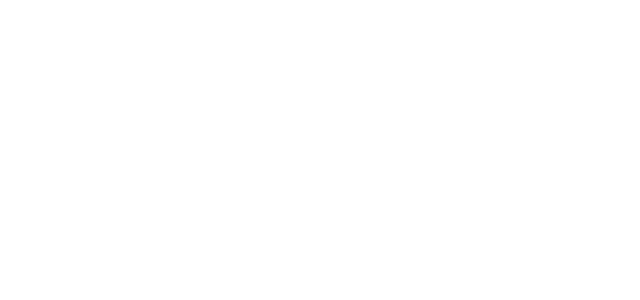
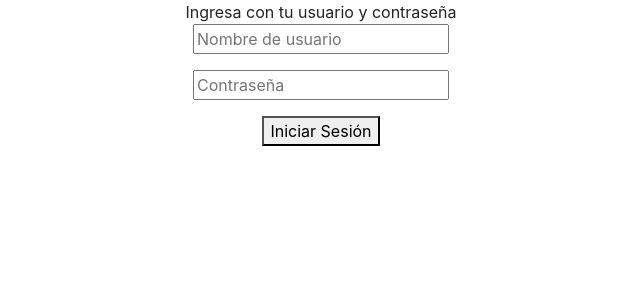
Before and after one commit to fas23/pilis-mod3-sajama-zerpa, a React (Create React App) app: page /login in a window 1280 px wide. Before the commit this address had no page. Shown: the top 300 px of the page, without its empty margins (319-959 px from the left). Built offline with nearby package versions, Linux system fonts and the light colour scheme.

Commit message:
add login

```diff
--- a/src/App.js
+++ b/src/App.js
@@ -5,6 +5,7 @@
 import { Route, Routes } from 'react-router-dom';
 import Home from './routes/Home/Home';
 import LocationCreate from './routes/Location/LocationCreate';
+import Login from './routes/Login/Login';
 
 function App() {
   const { setLocations } = useContext(LocationContext);
@@ -18,6 +19,7 @@
       <div className="App">
         <Routes>
           <Route index element={<Home />} />
+          <Route path='login' element={<Login />} />
           <Route path='location/create' element={<LocationCreate />} />
         </Routes>
       </div>
--- /dev/null
+++ b/src/contexts/UserContext.js
@@ -0,0 +1,13 @@
+import { createContext, useState } from "react";
+
+export const UserContext = createContext({
+    currentUser: {},
+    setCurrentUser: () => { }
+})
+
+export const UserProvider = ({ children }) => {
+    const [currentUser, setCurrentUser] = useState(null);
+    const value = { currentUser, setCurrentUser };
+
+    return <UserContext.Provider value={value}>{children}</UserContext.Provider>;
+}
--- /dev/null
+++ b/src/routes/Login/Login.jsx
@@ -0,0 +1,51 @@
+import { useContext } from "react";
+import { useForm } from "react-hook-form";
+import { useNavigate } from "react-router-dom";
+import { UserContext } from "../../contexts/UserContext";
+
+const Login = () => {
+  const { setCurrentUser } = useContext(UserContext);
+  const {
+    register,
+    handleSubmit,
+    formState: { errors },
+  } = useForm();
+  const navigate = useNavigate();
+
+  const onSubmit = (data) => {
+    localStorage.setItem("currentUser", JSON.stringify(data));
+    setCurrentUser(data);
+    //navigate("/");
+  };
+
+  return (
+    <div className="container">
+      <span>Ingresa con tu usuario y contraseña</span>
+      <form className="sign-in-form" onSubmit={handleSubmit(onSubmit)}>
+        <input
+          className="input-form"
+          type="text"
+          placeholder="Nombre de usuario"
+          {...register("username", {
+            required: "Debe ingresar su nombre de usuario",
+          })}
+        />
+        <p>{errors.username?.message}</p>
+        <input
+          className="input-form"
+          type="password"
+          placeholder="Contraseña"
+          {...register("password", {
+            required: "Debe ingresar su contraseña",
+          })}
+        />
+        <p>{errors.password?.message}</p>
+        <button className="btn-form" type="submit">
+          Iniciar Sesión
+        </button>
+      </form>
+    </div>
+  );
+};
+
+export default Login;
```
